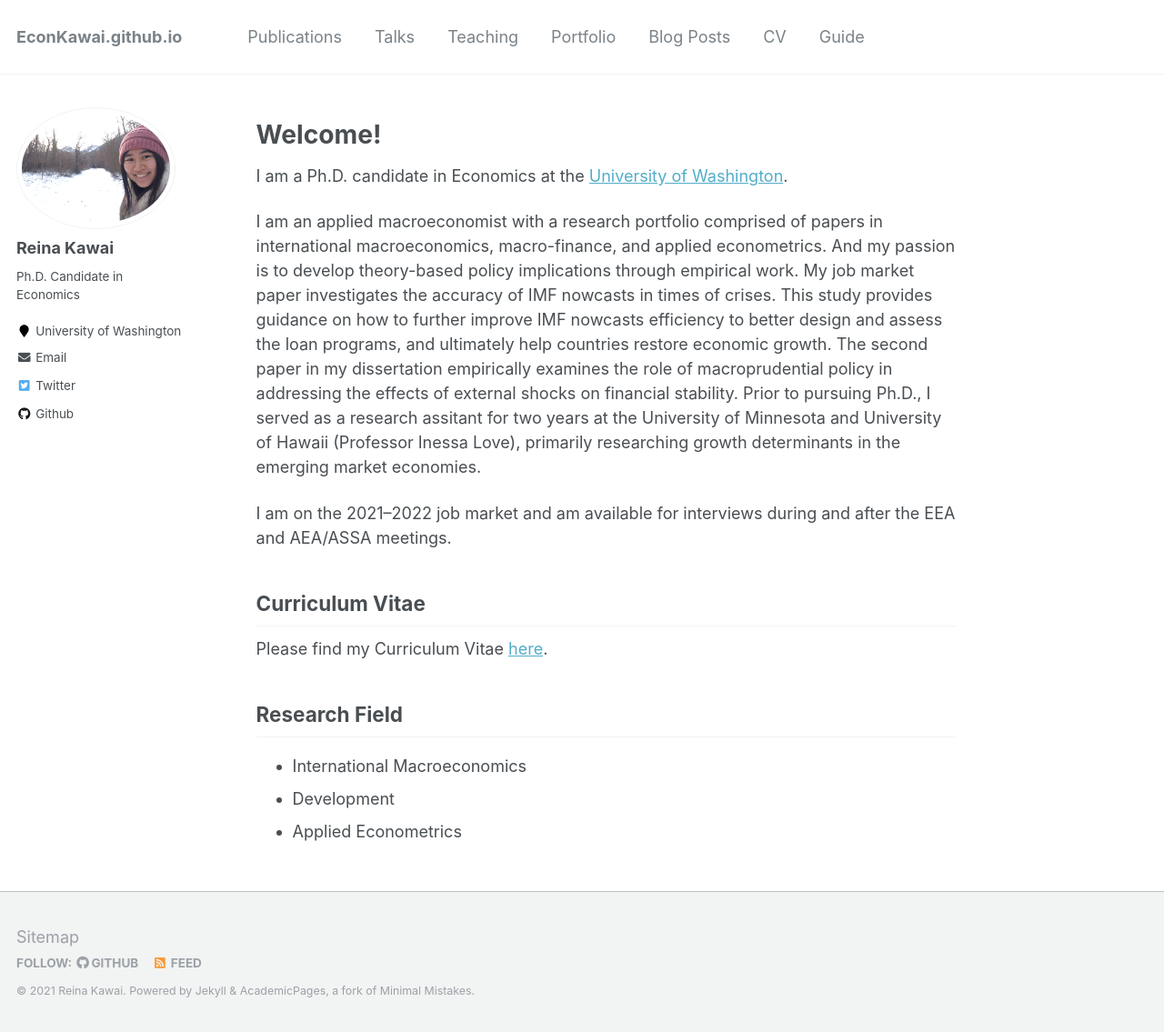
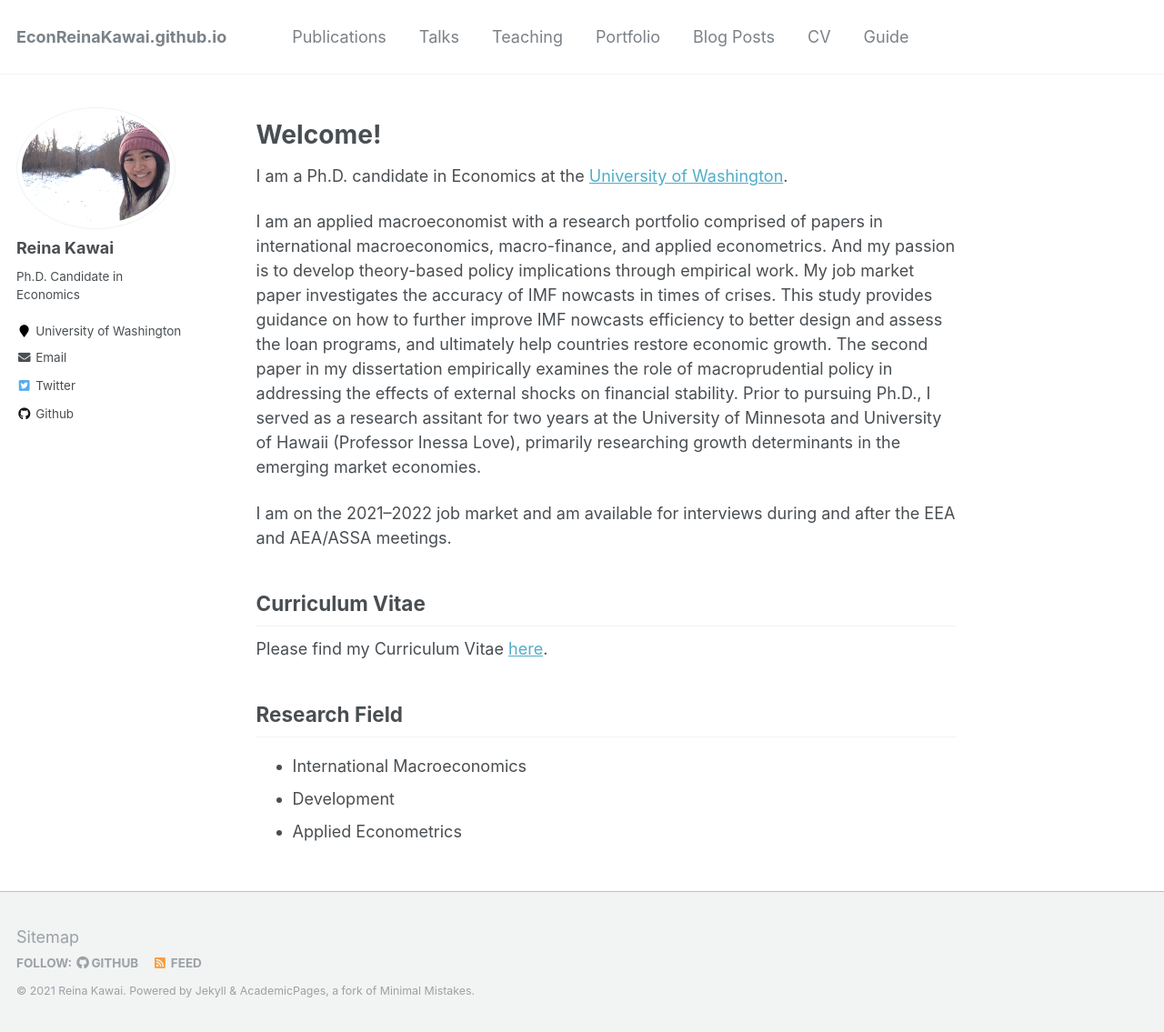
Before and after one commit to Reina-Kawai/Reina-Kawai.github.io, a Jekyll site: the page built from _pages/about.md, in a window 1280 px wide and 1135 px high. Shown: the whole window at 91% size. Built offline with Jekyll 4.4.1, drawn with Linux system fonts in a browser that asks for light colours.

Commit message:
Update _config.yml

```diff
--- a/_config.yml
+++ b/_config.yml
@@ -7,13 +7,13 @@
 
 # Site Settings
 locale                   : "en-US"
-title                    : "EconKawai.github.io"
+title                    : "EconReinaKawai.github.io"
 title_separator          : "-"
 name                     : &name "Reina Kawai"
 description              : &description "personal description"
 url                      : https://econreina.github.io # the base hostname & protocol for your site e.g. "https://mmistakes.github.io"
 baseurl                  : "" # the subpath of your site, e.g. "/blog"
-repository               : "Reina-Kawai/econreina.github.io"
+repository               : "Reina-Kawai/Reina-Kawai.github.io"
 teaser                   :  # filename of teaser fallback teaser image placed in /images/, .e.g. "500x300.png"
 breadcrumbs              : false # true, false (default)
 words_per_minute         : 160
```
